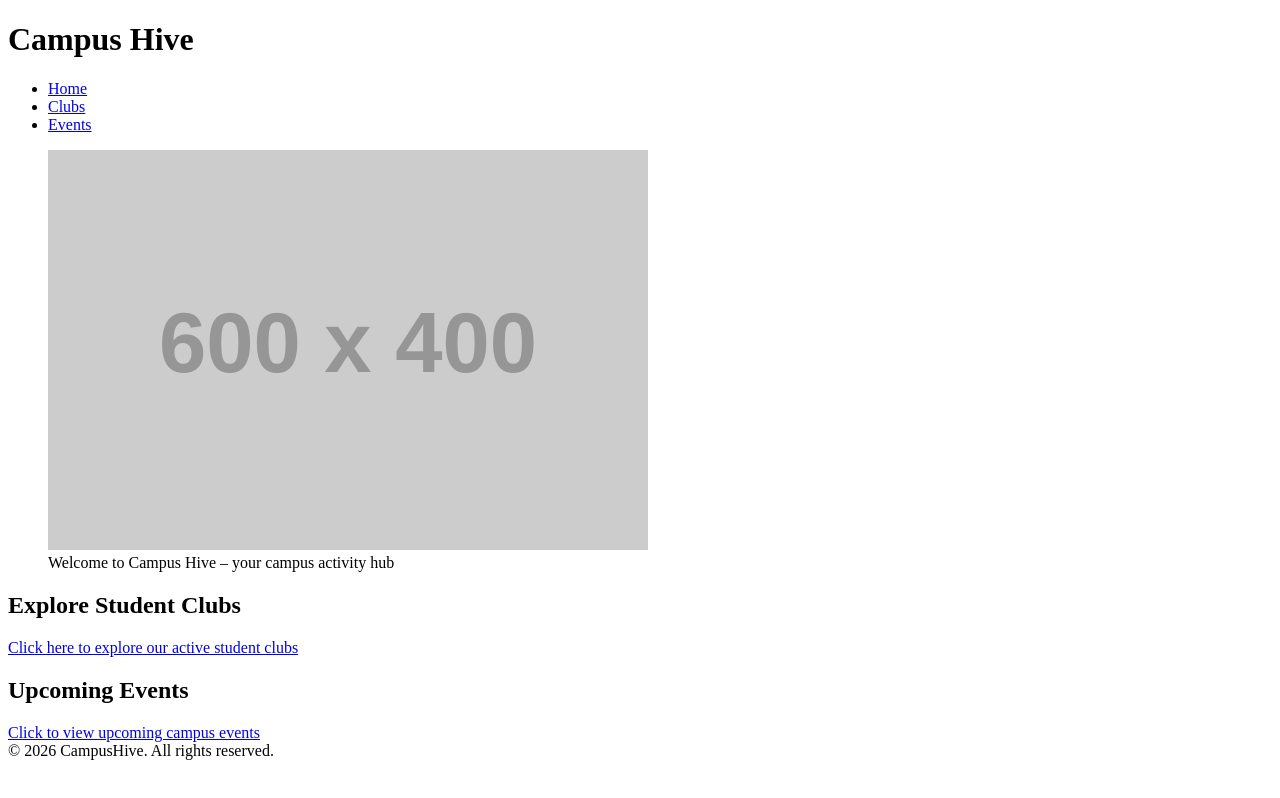
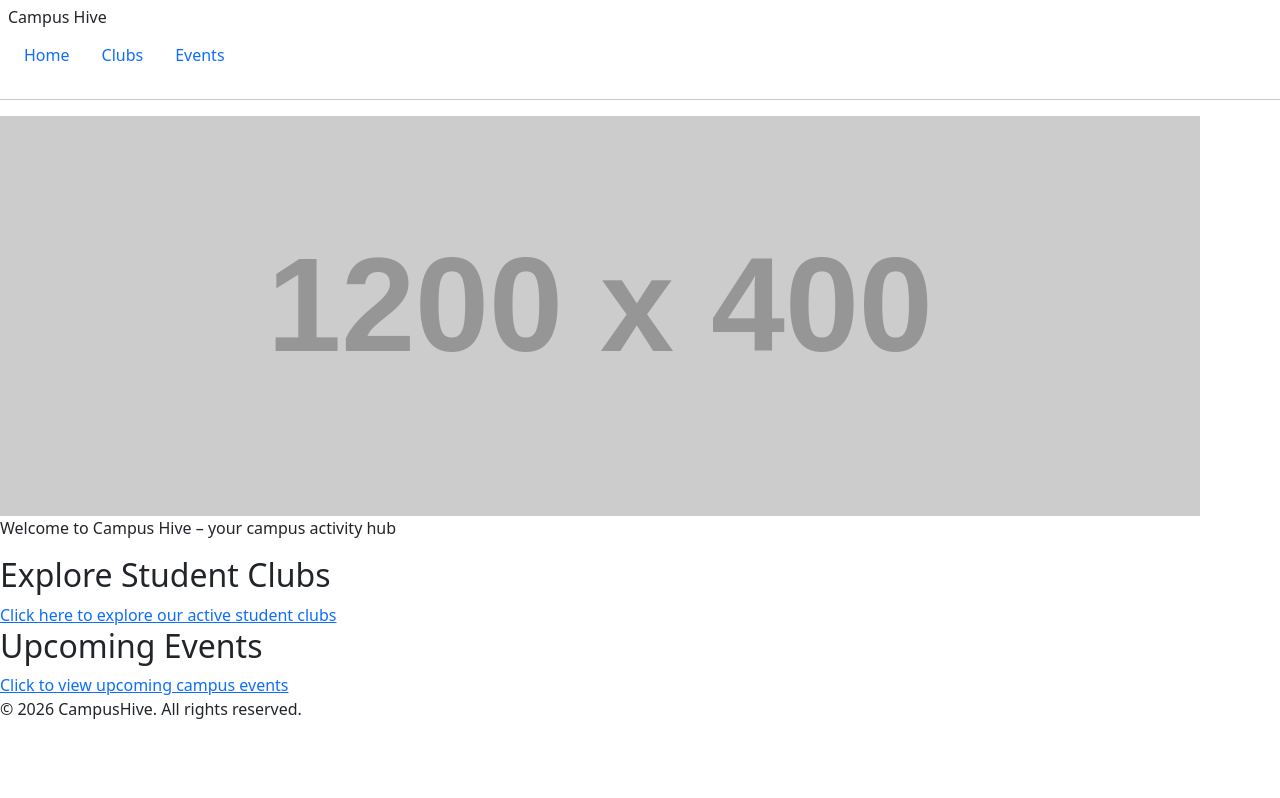
Before and after one commit to vigneshponna07/Campus-Hive, a website: page index.html in a window 1280 px wide. Drawn offline with nearby package versions, Linux system fonts and the light colour scheme; placeholder pictures from the web are drawn by us.

Commit message:
Updates header in homepage using bootstrap

```diff
--- a/index.html
+++ b/index.html
@@ -5,24 +5,26 @@
   <meta name="viewport" content="width=device-width, initial-scale=1.0">
   <title>Campus Hive
   </title>
+  <link href="https://cdn.jsdelivr.net/npm/bootstrap@5.3.8/dist/css/bootstrap.min.css" rel="stylesheet" integrity="sha384-sRIl4kxILFvY47J16cr9ZwB07vP4J8+LH7qKQnuqkuIAvNWLzeN8tE5YBujZqJLB" crossorigin="anonymous">
 </head>
 
 <body>
-  <head>
-   <h1> Campus Hive</h1>
+  <header class="p-2">
+   <h1 class="navbar-brand" > Campus Hive</h1>
    <nav>
-    <ul>
-      <li><a href="index.html">Home</a></li>
-      <li><a href="clubs.html">Clubs</a></li>
-      <li><a href="events.html">Events</a></li>
+    <ul class="nav">
+      <li class="nav-item"><a class="nav-link " href="index.html">Home</a></li>
+      <li class="nav-item"><a class="nav-link " href="clubs.html">Clubs</a></li>
+      <li class="nav-item"><a class="nav-link " href="events.html">Events</a></li>
     </ul>
    </nav>
-  </head>
+  </header>
+  <hr/>
 
   <main>
     <section>
       <figure>
-      <img src="https://placehold.co/600x400?text=Campus+Hive" title="Campus Hive">
+      <img class="img-fluid" src="https://placehold.co/1200x400?text=Campus+Hive" title="Campus Hive">
       <figcaption>Welcome to Campus Hive – your campus activity hub</figcaption>
       </figure>
     </section>
```
Also changed, not shown: profile.html (+1 -0 lines).
